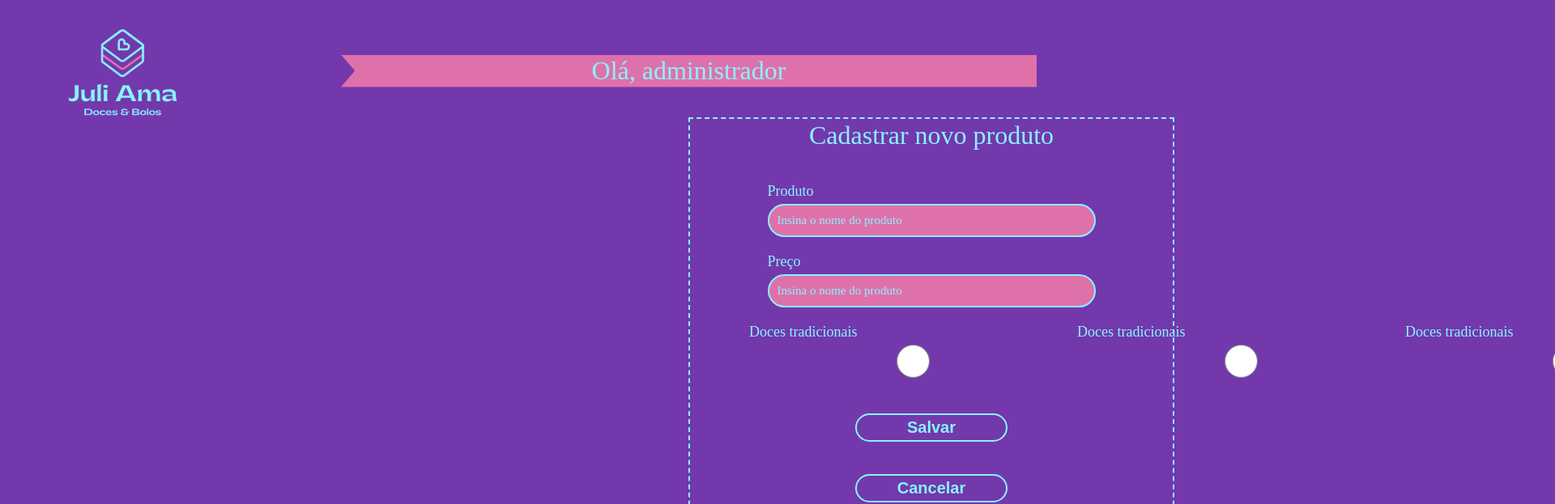
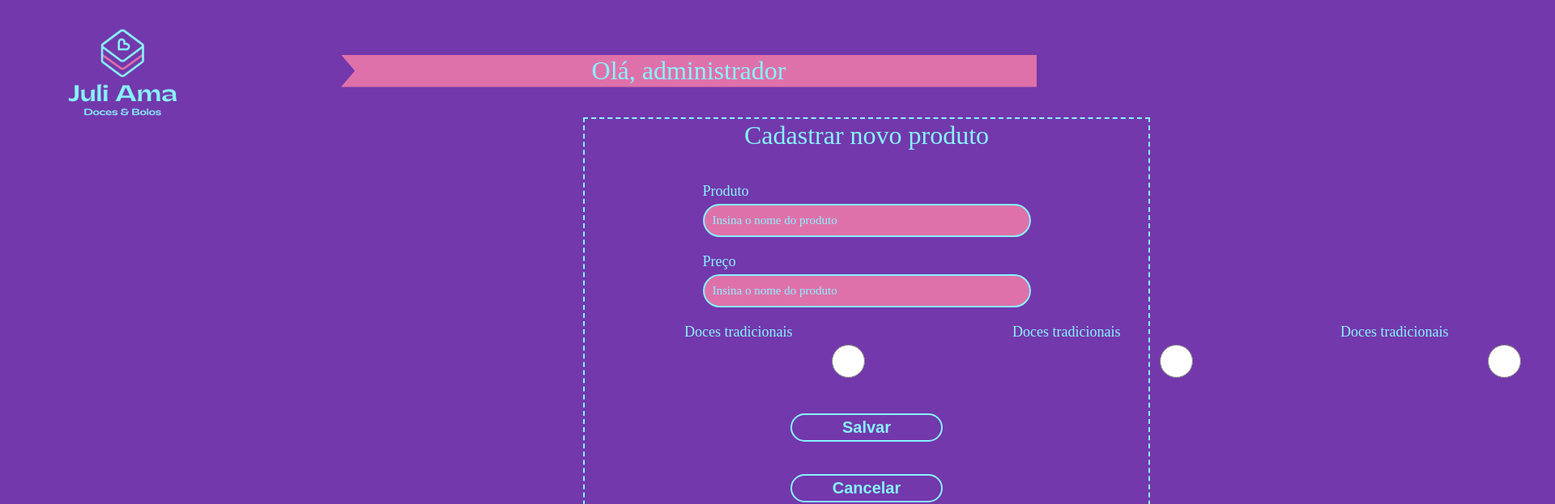
Before and after one commit to devbpatriciocosta/juli-ama-boles-doces, a Next.js app: page /productRegister in a window 1280 px wide. Shown: the top 623 px of the page at 81% size, 1920 px wide, since content can reach past the window. Built offline with nearby package versions, Linux system fonts and the light colour scheme.

Commit message:
Register form adjustment

```diff
--- a/pages/productRegister.jsx
+++ b/pages/productRegister.jsx
@@ -32,9 +32,9 @@ const SecondaryContainer = styled.div`
   flex-direction: column;
   gap: 20px;
   background-color: none;
-  width: 600px;
+  width: 700px;
   min-height: 500px;
-  margin-left: 850px;
+  margin-left: 720px;
   border: 2px dashed ${(props) => props.theme.secondary};
 `
 
```
